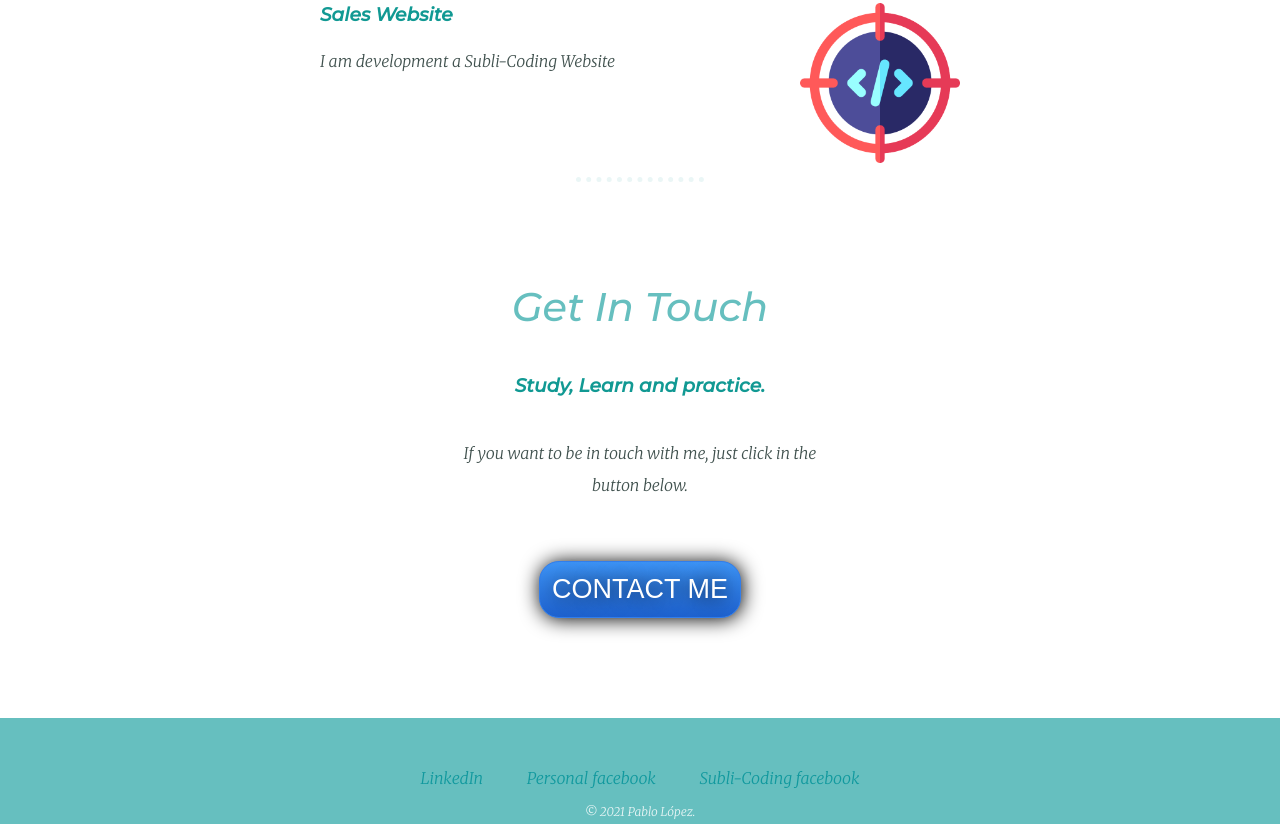
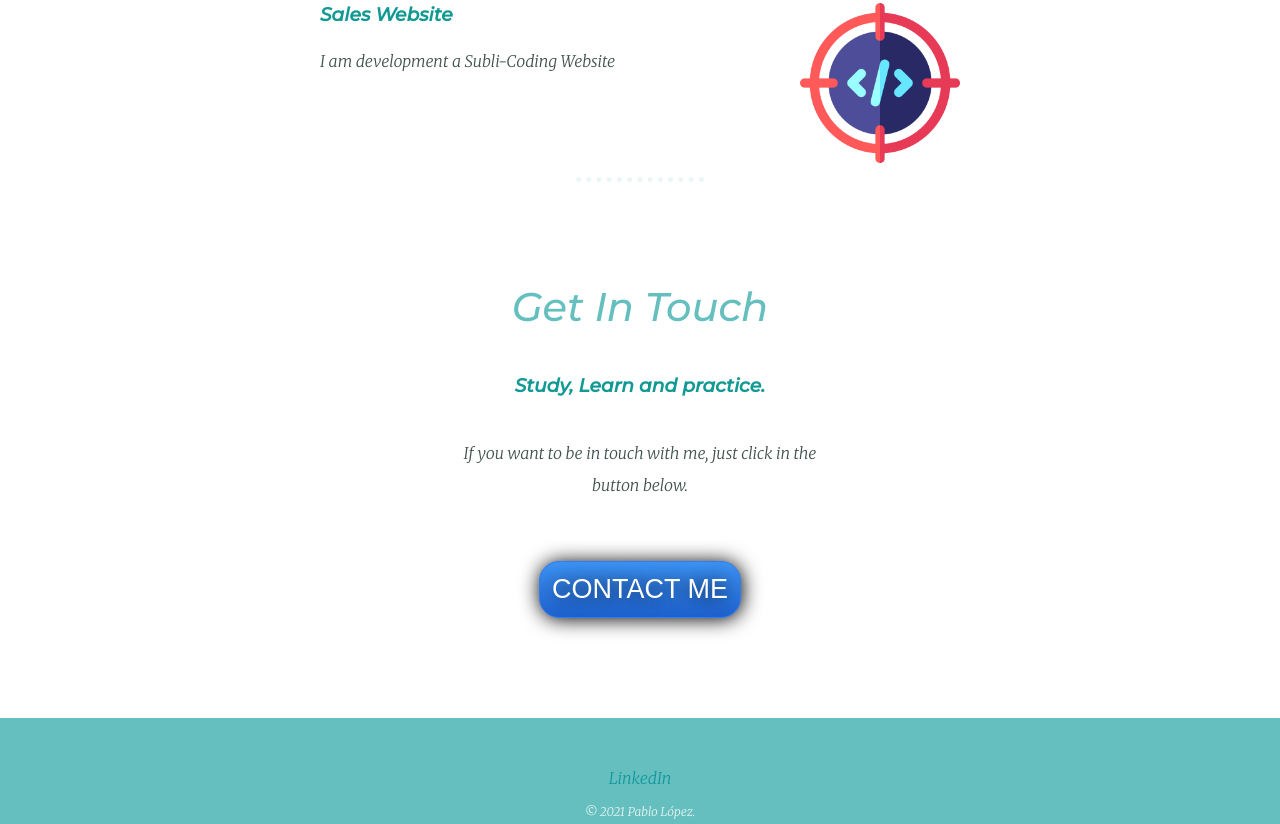
Before and after one commit to plopez10/cv, a plain HTML site: page index.html in a window 1280 px wide. Shown: the part 1788-2612 px from the top of the page. Drawn offline with Linux system fonts and the light colour scheme.

Commit message:
Update index.html

```diff
--- a/index.html
+++ b/index.html
@@ -48,8 +48,8 @@
 
       <div class="bottom-container">
         <a class="footer-link" href="https://www.linkedin.com/in/pablo-lopez-0a054917b/">LinkedIn</a>
-        <a class="footer-link" href="https://www.facebook.com/pablopez.ni/">Personal facebook</a>
-        <a class="footer-link" href="https://www.facebook.com/sublicoding">Subli-Coding facebook</a>
+        <!--<a class="footer-link" href="https://www.facebook.com/pablopez.ni/">Personal facebook</a>-->
+        <!--<a class="footer-link" href="https://www.facebook.com/sublicoding">Subli-Coding facebook</a>-->
         <p class="copyright">© 2021 Pablo López.</p>
       </div>
 </body>
```
